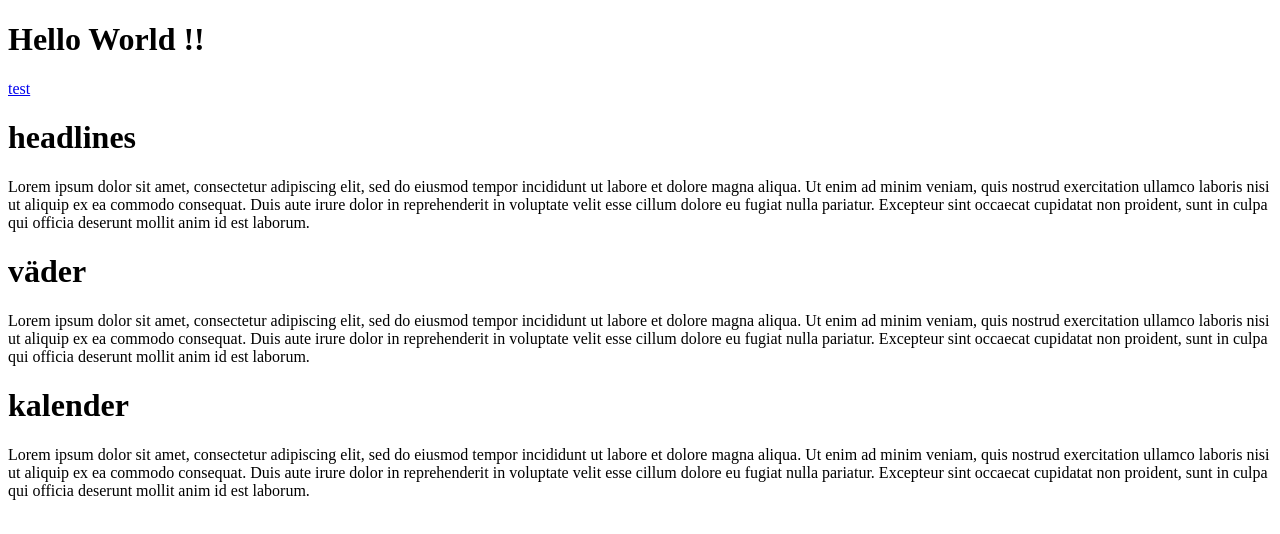
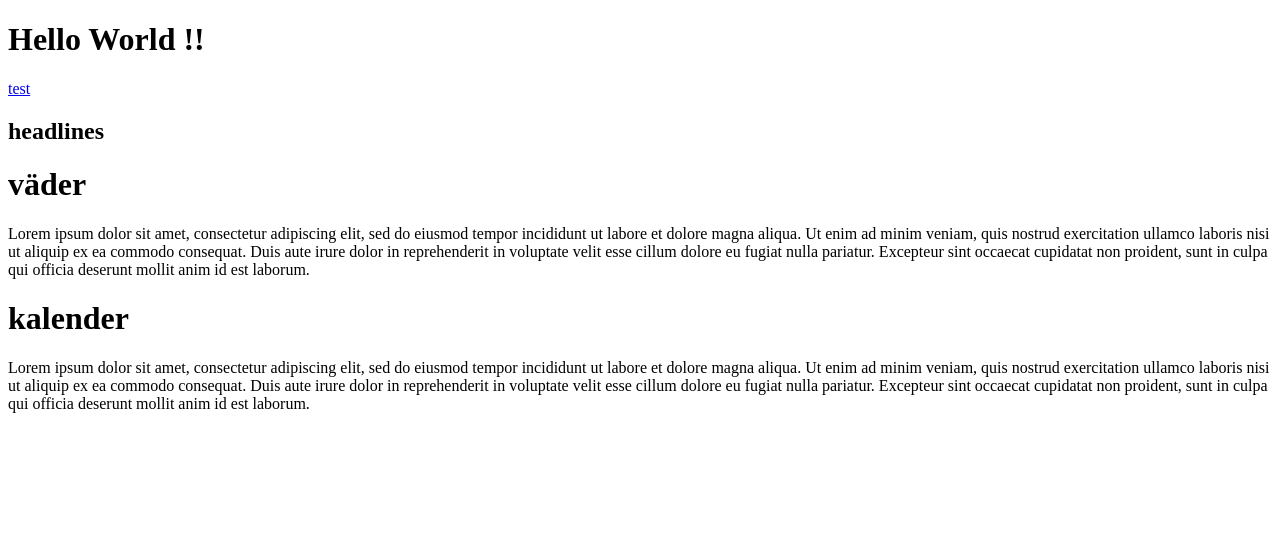
Before and after one commit to KNis031/my-project, a plain HTML site: page index.html in a window 1280 px wide. Drawn offline with Linux system fonts and the light colour scheme; a script that the page names is missing.

Commit message:
Update index.html

```diff
--- a/index.html
+++ b/index.html
@@ -1,16 +1,30 @@
 <!DOCTYPE html>
 <html>
   <head>
+    <meta charset="utf-8">
+  </head>
 
-  </head>
   <body>
 
     <h1>Hello World !!</h1>
+
     <a href="file2.html"> test </a>
 
-<div>
-  <h1> headlines </h1>
-  <p> Lorem ipsum dolor sit amet, consectetur adipiscing elit, sed do eiusmod tempor incididunt ut labore et dolore magna aliqua. Ut enim ad minim veniam, quis nostrud exercitation ullamco laboris nisi ut aliquip ex ea commodo consequat. Duis aute irure dolor in reprehenderit in voluptate velit esse cillum dolore eu fugiat nulla pariatur. Excepteur sint occaecat cupidatat non proident, sunt in culpa qui officia deserunt mollit anim id est laborum. </p>
+  <div class="headlines">
+    <h2> headlines </h2>
+
+     <div class="headline"
+      <p id ="demo"></p>
+     </div>
+
+    <div class="headline"
+      <p id ="demo"></p>
+     </div>
+
+    <div class="headline"
+      <p id ="demo"></p>
+     </div>
+
   </div>
 
   <div class="wrapper">
```
Lines whose indentation alone changed are shown as unchanged.
